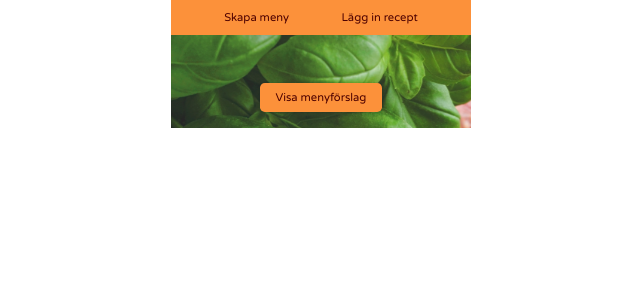
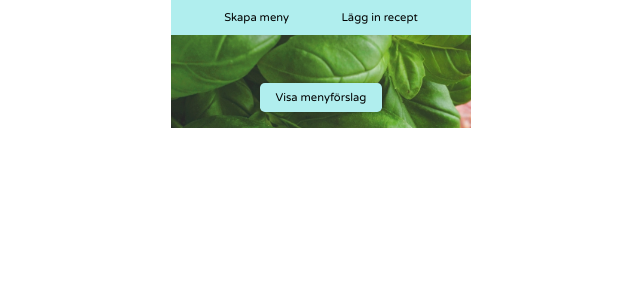
Before and after one commit to ellinorcarlstedt/matveckan, a React (Create React App) app: page / in a window 1280 px wide. Shown: the top 300 px of the page, without its empty margins (319-959 px from the left). Built offline with nearby package versions, Linux system fonts and the light colour scheme.

Commit message:
Theme colors changed from orange to blue

```diff
--- a/src/App.css
+++ b/src/App.css
@@ -11,6 +11,7 @@ html {
 
 input[type=text]:focus {
   border: 1px solid black;
+  outline: none;
 }
 
 .App {
@@ -25,19 +26,19 @@ input[type=text]:focus {
   display: flex;
   justify-content: space-evenly;
   list-style-type: none;
-  background-color: #FC913A;;
+  background-color: rgb(176, 238, 238);
   margin: 0;
   padding: 0.7rem;
 }
 
 .head-links-ul a {
-  color: #4d0001;
+  color: black;
   text-decoration: none;
   padding: 0.65rem;
 }
 
 .head-links-ul a:hover {
-  background-color: #df6616;
+  background-color: rgb(85, 173, 173);
   color: white;
 }
 
@@ -47,7 +48,7 @@ input[type=text]:focus {
   background-repeat: no-repeat;
   background-position: top right;
   background-attachment: fixed;
-  background-color: white, #ffe6e6;
+  background-color: white;
   padding-bottom: 0.7rem;
 }
 
@@ -55,8 +56,8 @@ input[type=text]:focus {
   margin: 3rem 0 0.3rem;
   font-family: inherit;
   font-size: inherit;
-  background-color: #FC913A;
-  color: #4d0001;
+  background-color: rgb(176, 238, 238);
+  color: black;
   border: none;
   padding: 0.5rem 1rem;
   border-radius: 0.3rem;
@@ -66,7 +67,7 @@ input[type=text]:focus {
 }
 
 .menu-displayer-reload-button:hover {
-  background-color: #df6616;
+  background-color: rgb(85, 173, 173);
   color: white;
   border: none;
 }
```
